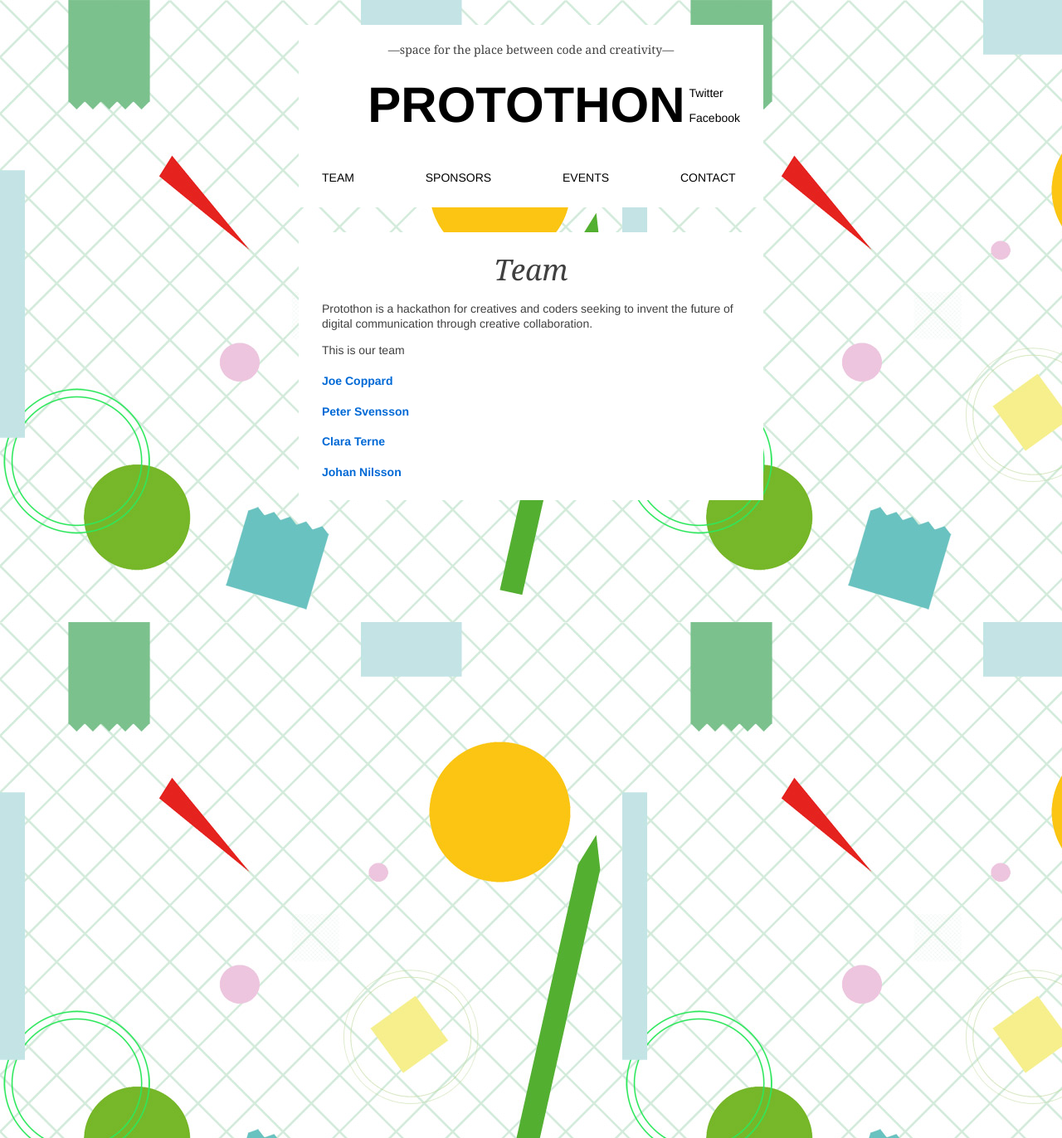
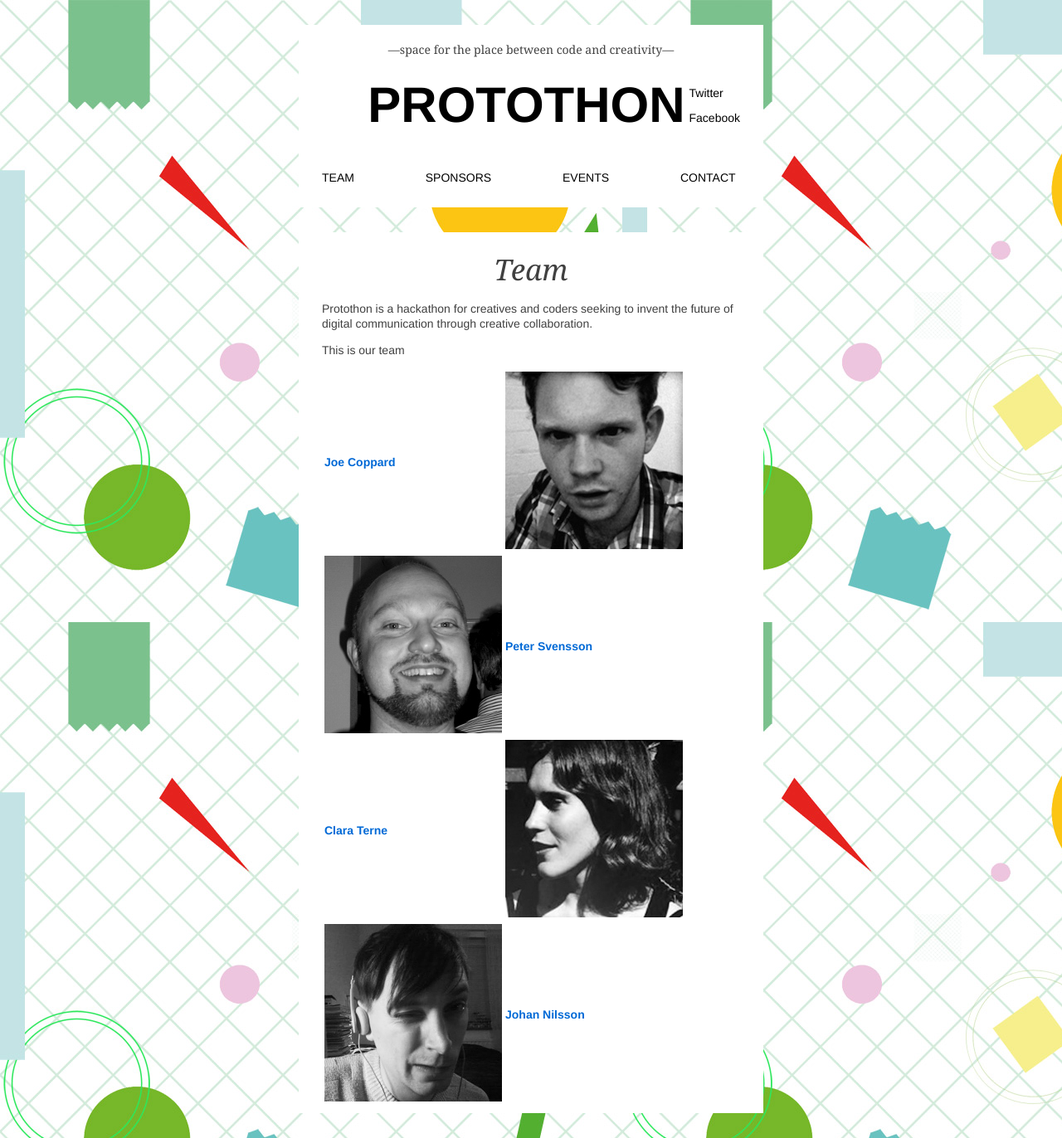
Before and after one commit to dodr/protothon, a Jekyll site: the page built from team.html, in a window 1280 px wide. Shown: the whole page at 83% size. Built offline with Jekyll 4.4.1, drawn with Linux system fonts in a browser that asks for light colours.

Commit message:
More updated.

```diff
--- a/app.css
+++ b/app.css
@@ -124,3 +124,7 @@ ul.menu li {
 ul.menu li a {
     color: #000;
 }
+
+h4 {
+    clear: both;
+}
--- a/index.html
+++ b/index.html
@@ -4,7 +4,7 @@ title: Protothon
 ---
 <div class="box">
     <div id="event">
-        <h3>#protothon1</h3>
+        <h2>#protothon1</h2>
         <p><strong>21 January 2012</strong></p>
         <p>Theme<br><strong>Spotify API</strong></p>
         <p>Venue<br><strong>Berghs School of Communication</strong></p>
--- a/team.html
+++ b/team.html
@@ -6,8 +6,23 @@ title: Team
     <h2>Team</h2>
     <p>Protothon is a hackathon for creatives and coders seeking to invent the future of digital communication through creative collaboration.</p>
     <p>This is our team</p>
-    <h4><a href="http://twitter.com/joecoppard">Joe Coppard</a></h4>
-    <h4><a href="http://twitter.com/psvensson">Peter Svensson</a></h4>
-    <h4><a href="http://claraterne.com">Clara Terne</a></h4>
-    <h4><a href="http://twitter.com/johanni">Johan Nilsson</a></h4>
+
+    <table>
+        <tr>
+            <td><h4><a href="http://twitter.com/joecoppard">Joe Coppard</a></h4></td>
+            <td><img src="joe.jpg"></td>
+        </tr>
+        <tr>
+            <td><img src="peter.jpg"></td>
+            <td><h4><a href="http://twitter.com/psvensson">Peter Svensson</a></h4></td>
+        </tr>
+        <tr>
+            <td><h4><a href="http://claraterne.com">Clara Terne</a></h4></td>
+            <td><img src="clara.jpg"></td>
+        </tr>
+        <tr>
+            <td><img src="johan.jpg"></td>
+            <td><h4><a href="http://twitter.com/johanni">Johan Nilsson</a></h4></td>
+        </tr>
+    </table>
 </div>
```
Also changed, not shown: sponsors.html (+10 -1 lines), berghs.png (added), bramhults.png (added), clara.jpg (added), joe.jpg (added), johan.jpg (added), peter.jpg (added), resume.png (added).
